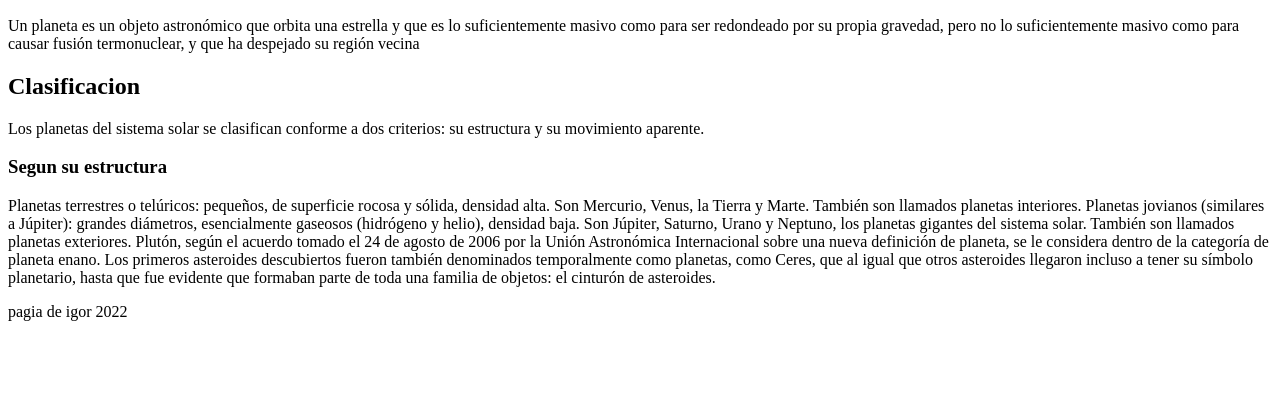
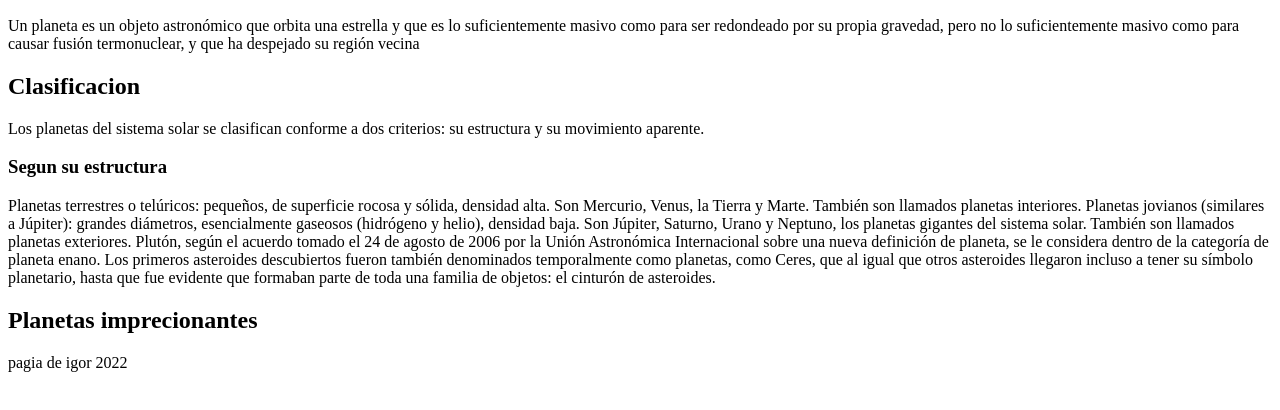
Before and after one commit to IgorRC/aprendiendo, a plain HTML site: page Practicando/curso-youtube/index.html in a window 1280 px wide. Shown: the part 136-546 px from the top of the page. Drawn offline with Linux system fonts and the light colour scheme.

Commit message:
avance de etiquetas

```diff
--- a/Practicando/curso-youtube/index.html
+++ b/Practicando/curso-youtube/index.html
@@ -29,6 +29,10 @@
         </p>
     </main>
 
+    <section>
+        <h2>Planetas imprecionantes</h2>
+    </section>
+
     <footer>pagia de igor 2022</footer>
 </body>
 </html>
```
